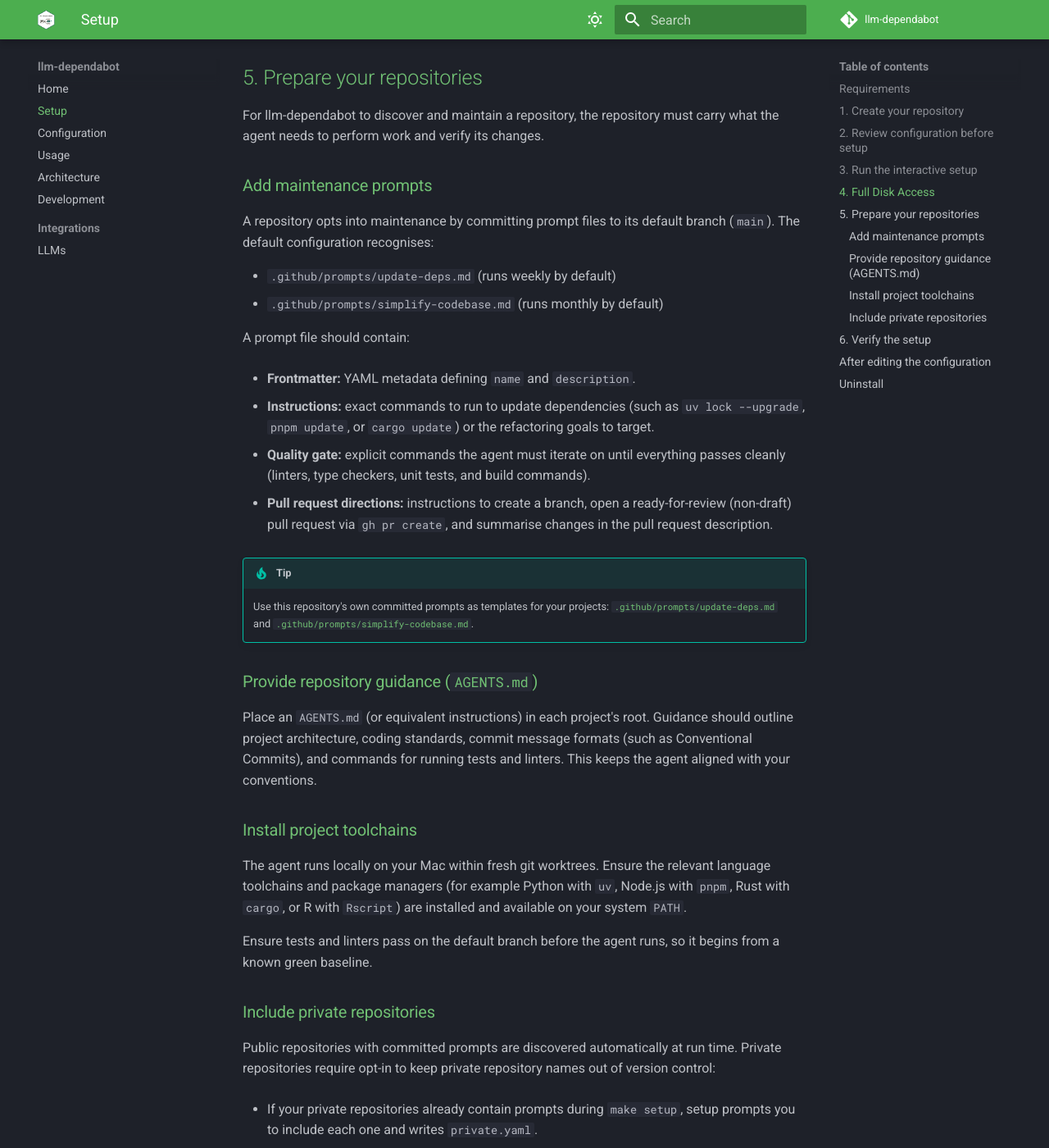
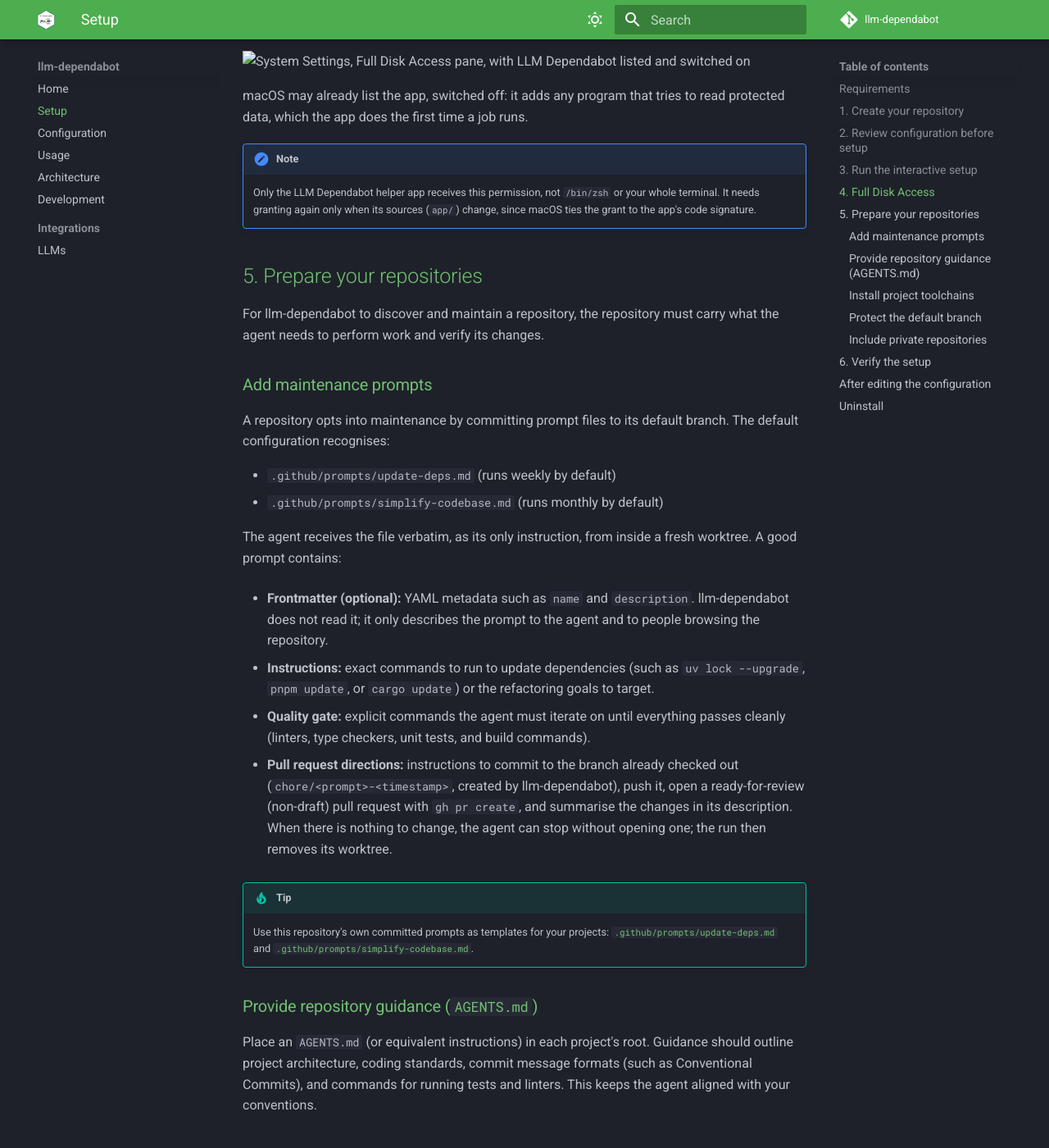
Before and after one commit to IndrajeetPatil/llm-dependabot, an MkDocs documentation site: the page built from docs/setup.md, in a window 1280 px wide and 1400 px high, scrolled down 3149 px. Shown: the whole window at 82% size. Built offline with MkDocs 1.6.1 and Material for MkDocs 9.7.7, drawn with Linux system fonts in a browser that asks for light colours; comment, search, counter and statistics services are not loaded; some of the changed text lies outside the part shown.

Commit message:
docs(setup): close onboarding gaps for template users (#14)
## Summary

I reviewed the setup guide merged in #12, reading it as someone starting
from the template, and checked its claims against `llm_dependabot.py`.

### Corrections

- **Prompt files:** frontmatter is optional. llm-dependabot does not
read it and passes the whole file to the agent verbatim.

- **Branching:** the agent should commit to the
`chore/<prompt>-<timestamp>` branch that llm-dependabot already checked
out, instead of creating its own branch. A prompt that leaves nothing to
change opens no pull request.

- **Default branch:** prompts are read from the repository's default
branch, whatever it is called, not only from `main`.

- **Verification:** `make status` reports the loaded agents, cadences,
and pending pull requests. It does not check permissions.

### Additions

- **What comes with the template:** a new section in the configuration
guide lists the owner-specific files a copy inherits:

- `qa.yml`, `prek.yml`, and `security.yml` fail at their first step for
any other account.
- Some workflows call reusable workflows in `IndrajeetPatil/workflows`.
  - `mkdocs.yml` sets the site URL and the Google Analytics property.

  The section says which files to keep, change, or delete.

- **Forks:** discovery skips forks, so a fork's own prompts never run,
and a fork of a public repository stays public.

- **Clones and `PATH`:** a clone is reused only at
`<clone_root>/<repository name>` when its `origin` matches. Scheduled
jobs see the `PATH` of a login, interactive zsh, including version
managers.

- **Safety:** participating repositories should protect their default
branch. The `make run` smoke test gets a warning that it opens a real
pull request.

## Validation

- `make docs` (strict build): passed.
- `make hooks`: passed.

````diff
--- a/docs/setup.md
+++ b/docs/setup.md
@@ -47,6 +47,16 @@ You can create your own maintenance repository from the template or fork it:
   Forking makes it straightforward to pull upstream enhancements and template
   fixes in the future.
 
+Either way, the copy brings along files specific to this repository, such as
+its documentation site and CI guards; see
+[What comes with the template](configuration.md#what-comes-with-the-template)
+for what to keep, change, or delete.
+
+> [!NOTE]
+> Discovery skips forks, so a fork's own committed prompts never run and it
+> does not maintain itself the way a repository created from the template
+> does. A fork of a public repository also stays public.
+
 ## 2. Review configuration before setup
 
 Before running `make setup`, review [`config.yaml`](https://github.com/IndrajeetPatil/llm-dependabot/blob/main/config.yaml)
@@ -57,8 +67,8 @@ to ensure they match your local environment and preferred agent:
   via Homebrew and waits for you to sign in. If you want to use Claude Code,
   Codex CLI, or GitHub Copilot CLI instead:
 
-    1. Update `agent` in `config.yaml` to specify your agent's command and check
-       syntax (see [The coding agent](configuration.md#the-coding-agent)).
+    1. Update `agent` in `config.yaml` with your agent's `command` and its
+       sign-in `check` (see [The coding agent](configuration.md#the-coding-agent)).
 
     2. In [`Brewfile`](https://github.com/IndrajeetPatil/llm-dependabot/blob/main/Brewfile),
        replace `cask "antigravity-cli"` with your agent's package, or remove the
@@ -69,7 +79,9 @@ to ensure they match your local environment and preferred agent:
   your local checkouts live elsewhere (such as `~/code`, `~/Developer`, or
   `~/projects`), update `clone_root` in `config.yaml` now. This ensures setup
   validates permissions for your actual projects directory and prevents
-  unnecessary re-cloning.
+  unnecessary re-cloning. An existing clone is reused only at
+  `<clone_root>/<repository name>` with a matching `origin`; a repository
+  whose directory there holds something else is skipped.
 
 - **Language groups and schedule (`groups`):** review the default groups
   (`web`, `python`, `workflows`, and `r`). If your repositories use other
@@ -139,14 +151,17 @@ carry what the agent needs to perform work and verify its changes.
 ### Add maintenance prompts
 
 A repository opts into maintenance by committing prompt files to its default
-branch (`main`). The default configuration recognises:
+branch. The default configuration recognises:
 
 - `.github/prompts/update-deps.md` (runs weekly by default)
 - `.github/prompts/simplify-codebase.md` (runs monthly by default)
 
-A prompt file should contain:
+The agent receives the file verbatim, as its only instruction, from inside a
+fresh worktree. A good prompt contains:
 
-- **Frontmatter:** YAML metadata defining `name` and `description`.
+- **Frontmatter (optional):** YAML metadata such as `name` and `description`.
+  llm-dependabot does not read it; it only describes the prompt to the agent
+  and to people browsing the repository.
 
 - **Instructions:** exact commands to run to update dependencies (such as
   `uv lock --upgrade`, `pnpm update`, or `cargo update`) or the refactoring
@@ -156,9 +171,12 @@ A prompt file should contain:
   everything passes cleanly (linters, type checkers, unit tests, and build
   commands).
 
-- **Pull request directions:** instructions to create a branch, open a
-  ready-for-review (non-draft) pull request via `gh pr create`, and summarise
-  changes in the pull request description.
+- **Pull request directions:** instructions to commit to the branch already
+  checked out (`chore/<prompt>-<timestamp>`, created by llm-dependabot), push
+  it, open a ready-for-review (non-draft) pull request with `gh pr create`,
+  and summarise the changes in its description. When there is nothing to
+  change, the agent can stop without opening one; the run then removes its
+  worktree.
 
 > [!TIP]
 > Use this repository's own committed prompts as templates for your projects:
@@ -178,10 +196,19 @@ linters. This keeps the agent aligned with your conventions.
 The agent runs locally on your Mac within fresh git worktrees. Ensure the
 relevant language toolchains and package managers (for example Python with
 `uv`, Node.js with `pnpm`, Rust with `cargo`, or R with `Rscript`) are
-installed and available on your system `PATH`.
+installed and on the `PATH` of a new terminal window: scheduled jobs start a
+login, interactive zsh, so they see what `~/.zprofile` and `~/.zshrc` set up,
+including version managers such as `nvm` or `pyenv`.
 
 Ensure tests and linters pass on the default branch before the agent runs, so
 it begins from a known green baseline.
+
+### Protect the default branch
+
+The agent runs without asking for approval and with your `gh` and `git`
+credentials. Protect each participating repository's default branch (require
+pull requests and passing checks), so every change has to arrive as a pull
+request you review, even if the agent tries to push directly.
 
 ### Include private repositories
 
@@ -204,14 +231,14 @@ of version control:
 After setup finishes, run these commands to verify that your configuration,
 permissions, and repository discoveries are working as expected:
 
-1. **Check schedule status and permissions:**
+1. **Check the schedule:**
 
    ```sh
    make status
    ```
 
-   Verifies that the `launchd` agents are loaded and displays the active
-   schedule and pending pull requests.
+   Shows whether each group's `launchd` agent is loaded, the prompt cadences,
+   and pending pull requests. Setup has already confirmed Full Disk Access.
 
 2. **Verify repository and prompt discovery:**
 
@@ -231,7 +258,7 @@ permissions, and repository discoveries are working as expected:
    ```
 
    Previews which repositories and prompts are due to run without invoking the
-   agent or modifying any files.
+   agent or modifying any files. Use any group name from `config.yaml`.
 
 4. **Test a single repository run:**
 
@@ -242,6 +269,10 @@ permissions, and repository discoveries are working as expected:
    Executes an end-to-end test on one repository. Watch the agent create an
    isolated worktree, execute the prompt, run the repository's quality gate,
    and open a pull request on GitHub.
+
+   > [!WARNING]
+   > This is a real run: the agent works unattended and opens a real pull
+   > request. Try it first on a repository where that is harmless.
 
 ## After editing the configuration
 
````
Also changed, not shown: docs/configuration.md (+19 -0 lines).
